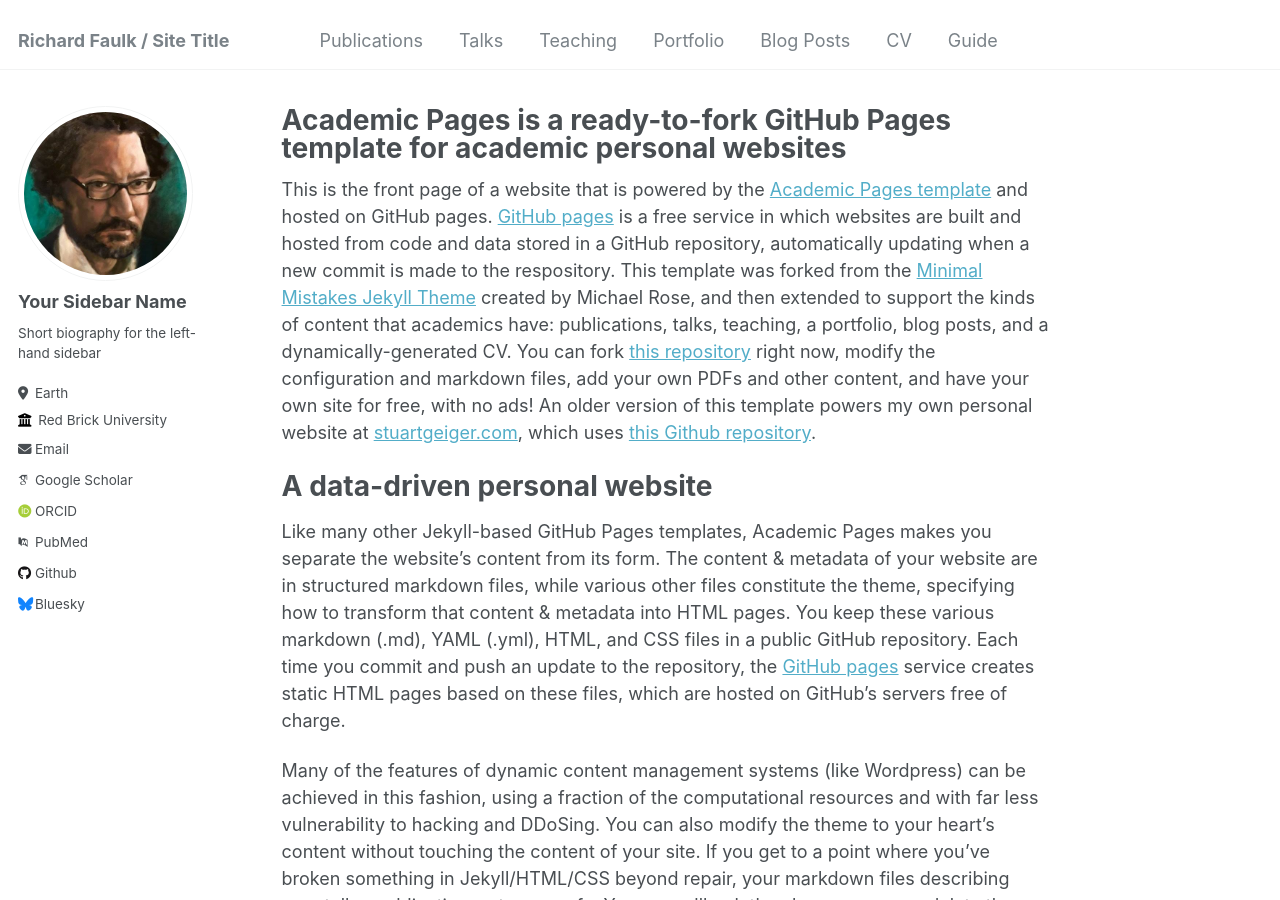
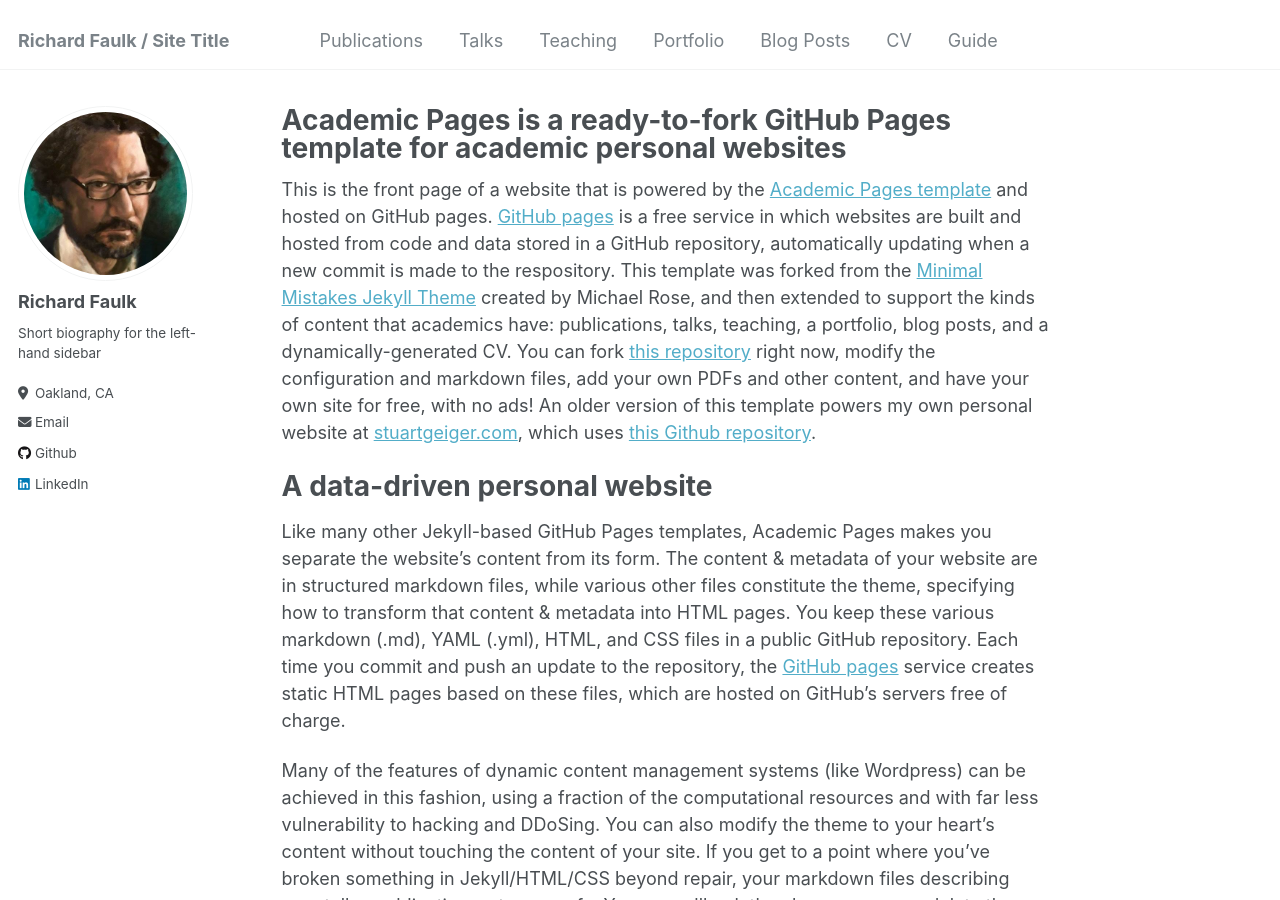
Before and after one commit to RichardKF/richardkf.github.io, a Jekyll site: the page built from _pages/about.md, in a window 1280 px wide and 900 px high. Built offline with Jekyll 4.4.1, drawn with Linux system fonts in a browser that asks for light colours; some web fonts are replaced.

Commit message:
Update _config.yml

```diff
--- a/_config.yml
+++ b/_config.yml
@@ -22,33 +22,33 @@
 author:
   # Biographic information
   avatar           : "Me.jpg"
-  name             : "Your Sidebar Name"
+  name             : "Richard Faulk"
   pronouns         : # example: "she/her"
   bio              : "Short biography for the left-hand sidebar"
-  location         : "Earth"
-  employer         : "Red Brick University"
+  location         : "Oakland, CA"
+  # employer         : "Red Brick University"
   uri              : # URL
   email            : "none@example.org"
 
   # Academic websites
-  arxiv            : # URL - Update with the correct link to your profile
-  googlescholar    : "https://scholar.google.com/citations?user=PS_CX0AAAAAJ"
-  impactstory      : # URL
-  orcid            : "http://orcid.org/yourorcidurl"
-  semantic         : # URL
-  pubmed           : "https://www.ncbi.nlm.nih.gov/pubmed/?term=john+snow"
-  researchgate     : # URL
+  # arxiv            : # URL - Update with the correct link to your profile
+  # googlescholar    : "https://scholar.google.com/citations?user=PS_CX0AAAAAJ"
+  # impactstory      : # URL
+  # orcid            : "http://orcid.org/yourorcidurl"
+  # semantic         : # URL
+  # pubmed           : "https://www.ncbi.nlm.nih.gov/pubmed/?term=john+snow"
+  # researchgate     : # URL
 
   # Repositories and software development
   bitbucket        : # Username - Update with your username on the site
   codepen          : # Username
   dribbble         : # Username
-  github           : "academicpages"
+  github           : "RichardKF"
   kaggle           : # Username
   stackoverflow    : # User number or user number and name (i.e., use "1" or "1/jeff-atwood")
 
   # Social media
-  bluesky          : "bsky.app" # Replace this with you Bluesky username
+  bluesky          : # "bsky.app" # Replace this with you Bluesky username
   facebook         : # Username
   flickr           : # Username
   foursquare       : # Username
@@ -57,7 +57,7 @@
   keybase          : # Username
   instagram        : # Username
   lastfm           : # Username
-  linkedin         : # Username
+  linkedin         : richard-k-faulk
   mastodon         : # URL
   medium           : # URL
   pinterest        : # Username
```
